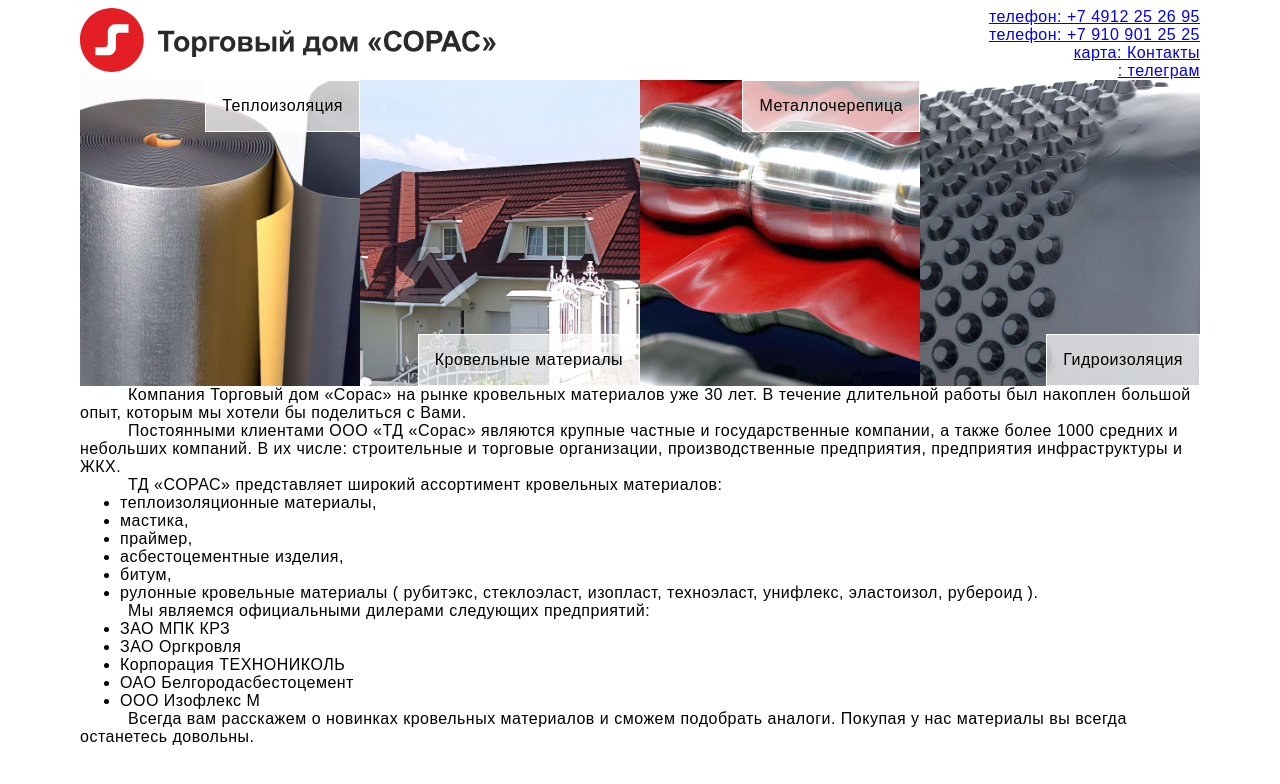
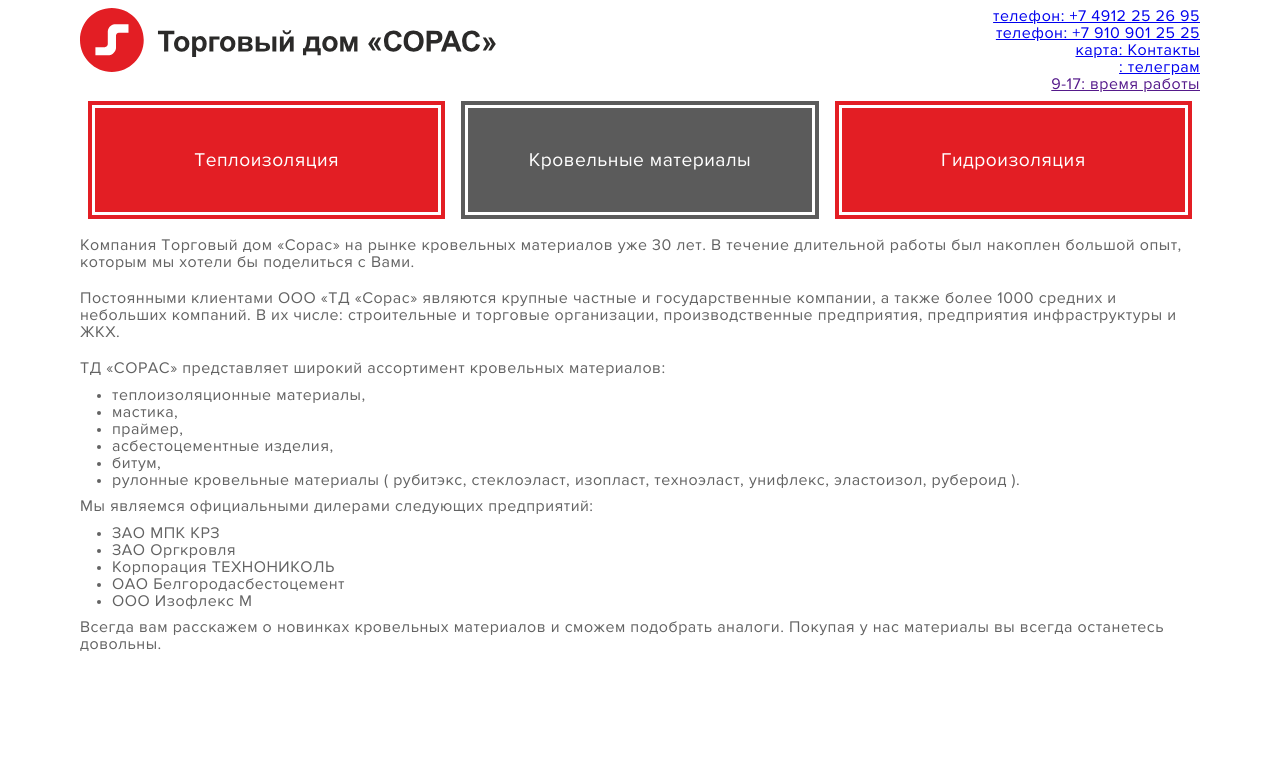
Before and after one commit to tdsoras/vizitka, a Jekyll site: the page built from index.md, in a window 1280 px wide. Shown: the top 784 px of the page. Built offline with Jekyll 4.4.1, drawn with Linux system fonts in a browser that asks for light colours.

Commit message:
updated some styles.

```diff
--- a/_config.yml
+++ b/_config.yml
@@ -21,29 +21,25 @@ contacts:
     icon: telegram
     description:
 
-
+  - link: ''
+    name: 'время работы'
+    icon: time
+    description:  '9-17'
 
 
 blocks:
   - name: Теплоизоляция
-    img: 1s.jpg
-    position : topright
+    shade : red
     link: '#'
 
   - name: Кровельные материалы
-    img: 2s.jpg
-    position : bottomright
+    shade : gray
     link: '#'
 
-  - name: Металлочерепица
-    img: 3s.jpg
-    position : topright
+  - name:  Гидроизоляция
+    shade : red
     link: '#'
 
-  - name: Гидроизоляция
-    img: 4s.jpg
-    position : bottomright
-    link: '#'
 
 
 theme: null
--- a/_includes/blockbanner.html
+++ b/_includes/blockbanner.html
@@ -1,16 +1,14 @@
-<ul list='none' row>
+<ul list='none' row width='100%'>
   {% for banner in site.blocks %}
-  <li column>
+  <li column shade="{{ banner.shade }}" >
     <a
       flex
       column
-      position="{{ banner.position }}"
       relative
       href="{{ banner.link }}"
       title="{{  banner.name }}"
     >
         <span>{{ banner.name }}</span>
-        <img src="assets/{{ banner.img }}" alt="{{ banner.name }}" />
     </a>
   </li>
   {% endfor %}
--- a/_layouts/page.html
+++ b/_layouts/page.html
@@ -1,7 +1,7 @@
 {% include head.html %}
 
 <body>
-  <div wrapper>
+  <div wrapper font>
     <div row logo>
     {% include upperTop.html %}
     </div>
@@ -16,7 +16,7 @@
     {% include blockbanner.html %}
     </div>
 
-    <div flex>
+    <div flex content>
     {% include content.html %}
     </div>
 
--- a/_sass/20_app.scss
+++ b/_sass/20_app.scss
@@ -1,17 +1,41 @@
+[font] {
+    font-family: Pxa, sans-serif;
+    -webkit-backface-visibility: hidden;
+    backface-visibility: hidden;
+    -webkit-tap-highlight-color: transparent;
+    -webkit-touch-callout: none;
+    -webkit-font-smoothing: antialiased;
+    -moz-osx-font-smoothing: grayscale;
+}
+@font-face {
+    font-family: 'Pxa';
+    src: url('assets/pxa_2.woff2') format('woff2'),
+        url('assets/pxa_2.woff') format('woff');
+    font-weight: normal;
+    font-style: normal;
+    font-display: swap;
+}
+
+
+
 body{
 	font-family:Arial, Helvetica, sans-serif;
   font-size: 16px;
 	letter-spacing:+0.5px;
+  color: #636363;
 }
 [wrapper] p {
-  text-indent: 3rem;
-  // margin: 0.6rem 0;
-  margin: 0;
+  // text-indent: 3rem;
+  margin: 0.6rem 0;
+  // margin: 0;
 }
 [wrapper] ul {
   margin: 0;
+  padding: 0;
 }
-
+[content] ul{
+  margin-left: 2rem;
+}
 
 [wrapper]{
   max-width: 70rem;
@@ -84,7 +108,38 @@ body{
   bottom: 0;
   right: 0;
 }
-
+[blockymenu] li {
+  padding: 3rem 2rem;
+  margin: 0.5rem;
+  text-align: center;
+  position: relative;
+  font-size: 1.2rem;
+}
+[blockymenu] li::before {
+  content: "";
+  display: block;
+  position: absolute;
+  top: 4px;
+  bottom: 4px;
+  left: 4px;
+  right: 4px;
+  border: solid 3px;
+}
+[shade="red"]{
+  background-color: #e31e24;
+  color: #fff;
+}
+[shade="gray"]{
+  background-color: #5b5b5b;
+  color: #fff;
+}
+[shade]>a{
+  text-decoration: none;
+  color:inherit;
+}
+[width="100%"]{
+  width: 100%;
+}
 
 [column]>img {
   width: 100%;
```
Also changed, not shown: assets/pxa_2.woff (added), assets/pxa_2.woff2 (added).
